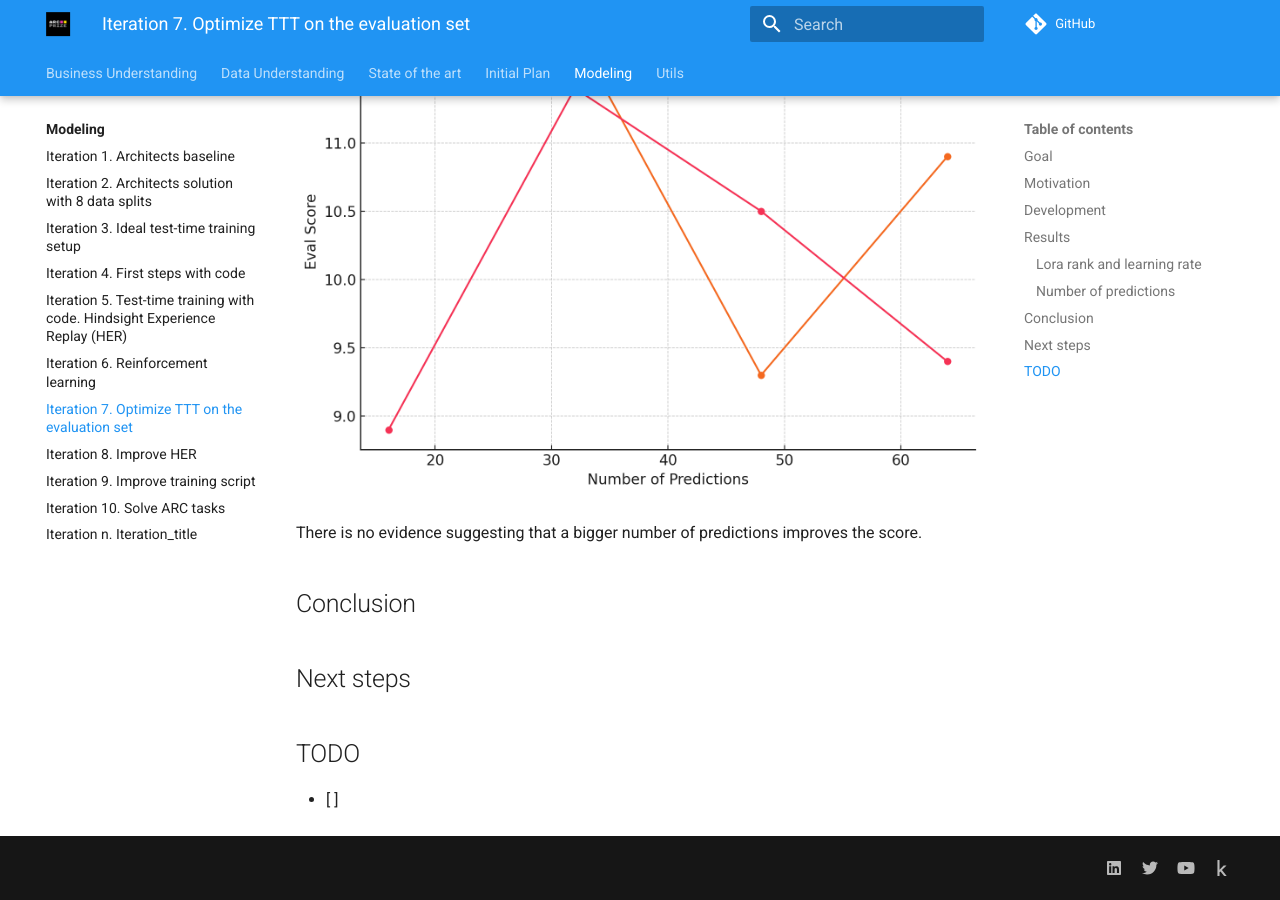
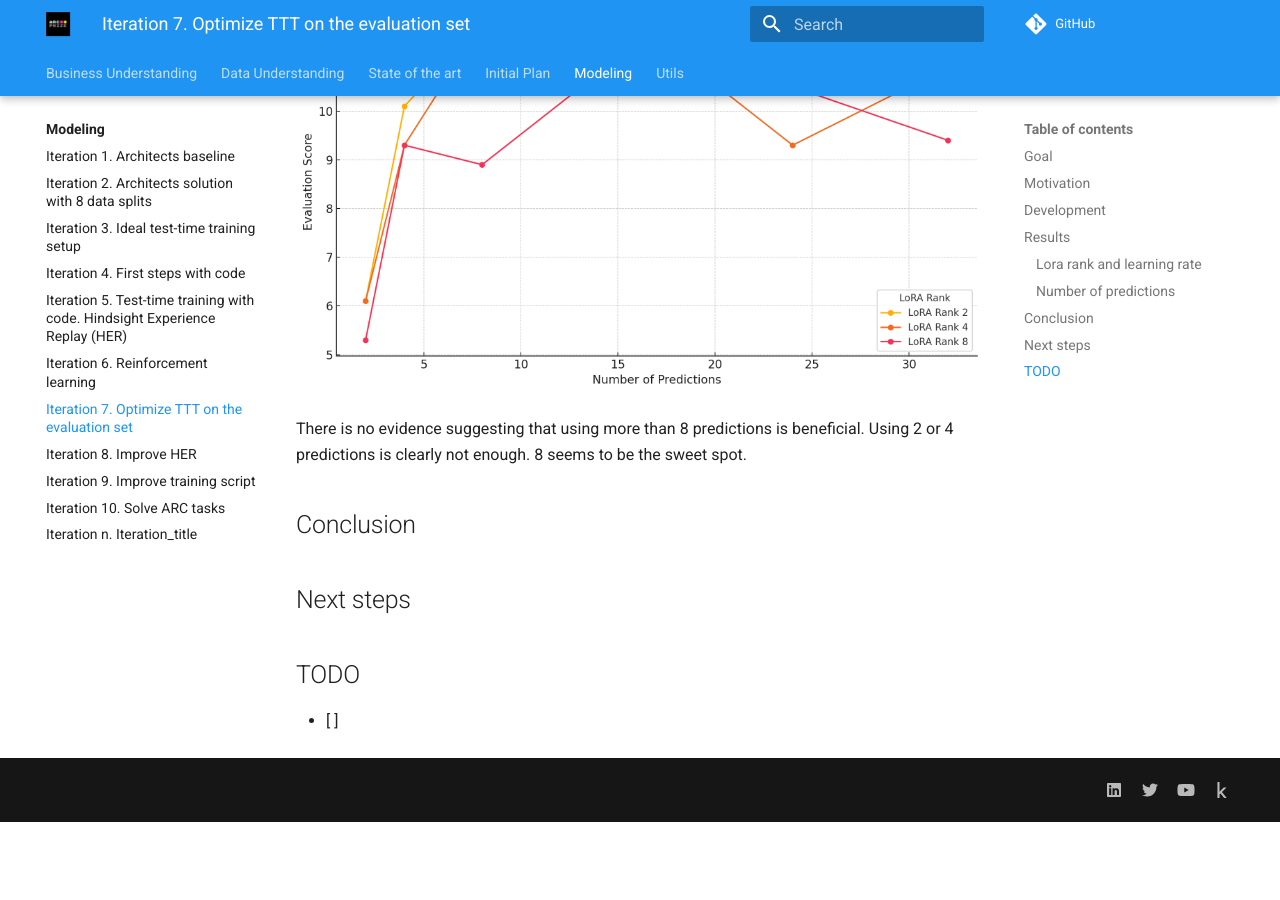
Before and after one commit to ironbar/arc25, an MkDocs documentation site: the page built from docs/modeling/Iteration_07_optimize_ttt_on_evaluation_set.md, in a window 1280 px wide and 900 px high, scrolled down 1650 px. Built offline with MkDocs 1.6.1 and Material for MkDocs 9.7.7, drawn with Linux system fonts in a browser that asks for light colours; comment, search, counter and statistics services are not loaded; after the commit the page ends 2472 px from its top, so only the background shows below that.

Commit message:
Added results from the number of predictions

```diff
--- a/docs/modeling/Iteration_07_optimize_ttt_on_evaluation_set.md
+++ b/docs/modeling/Iteration_07_optimize_ttt_on_evaluation_set.md
@@ -35,9 +35,9 @@ The best learning rate seems to be around 2e-4, there is no evidence that lora 3
 
 Let's study if increasing the number of predictions has a significative effect on the accuracy.
 
-![number of predictions](res/1747546354753_image.png)
+![number of predictions](res/1748071463779_image.png)
 
-There is no evidence suggesting that a bigger number of predictions improves the score.
+There is no evidence suggesting that using more than 8 predictions is beneficial. Using 2 or 4 predictions is clearly not enough. 8 seems to be the sweet spot.
 
 ## Conclusion
 
```
Also changed, not shown: docs/modeling/res/1748071463779_image.png (added).
